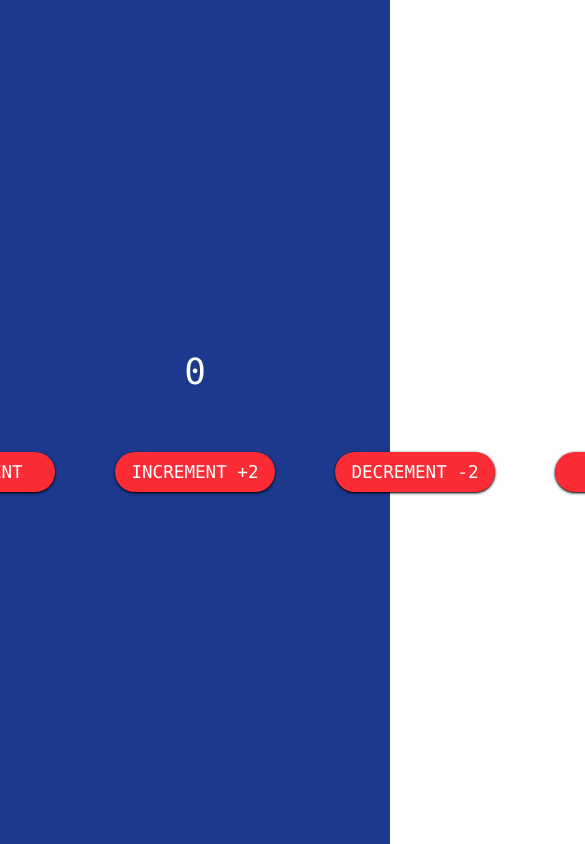
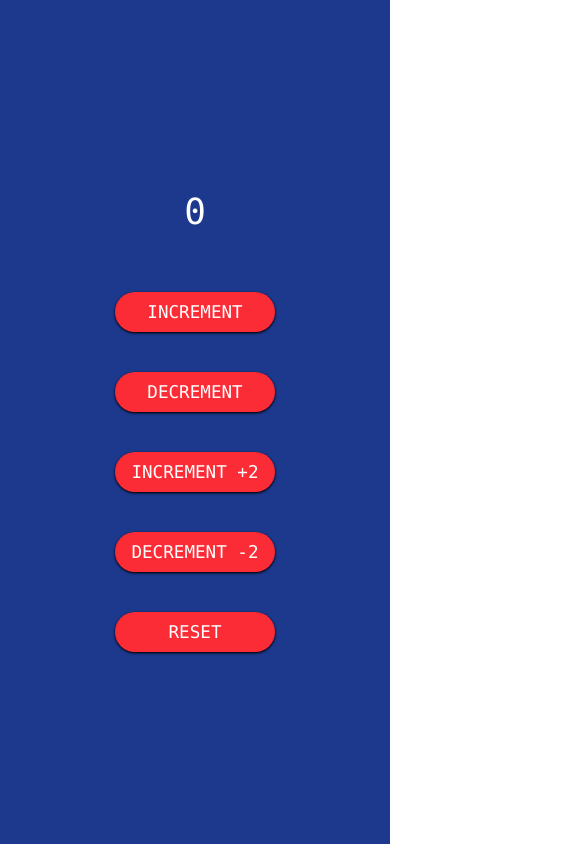
Before and after one commit to techwithdani/MiniProjects, a React (Vite) app in the folder React/frontend/: page / in a window 390 px wide. Shown: the top 844 px of the page, 585 px wide, since content can reach past the window. Built offline with nearby package versions, Linux system fonts and the light colour scheme.

Commit message:
Add responsiveness

```diff
--- a/React/frontend/src/projects/counter/Counter.jsx
+++ b/React/frontend/src/projects/counter/Counter.jsx
@@ -7,6 +7,7 @@
   const increment = () => {
     setCounter(counter + 1);
   };
+
   const increment2 = () => {
     setCounter(counter + 2);
   };
@@ -29,7 +30,7 @@
         <div className="mb-15">
           <p className="text-4xl text-white">{counter}</p>
         </div>
-        <div className="flex items-center justify-center gap-15">
+        <div className="flex flex-col items-center justify-center gap-10 lg:flex-row">
           <Button onClick={increment} text={"INCREMENT"} color={"green"} />
           <Button onClick={decrement} text={"DECREMENT"} />
           <Button onClick={increment2} text={"INCREMENT +2"} />
```
